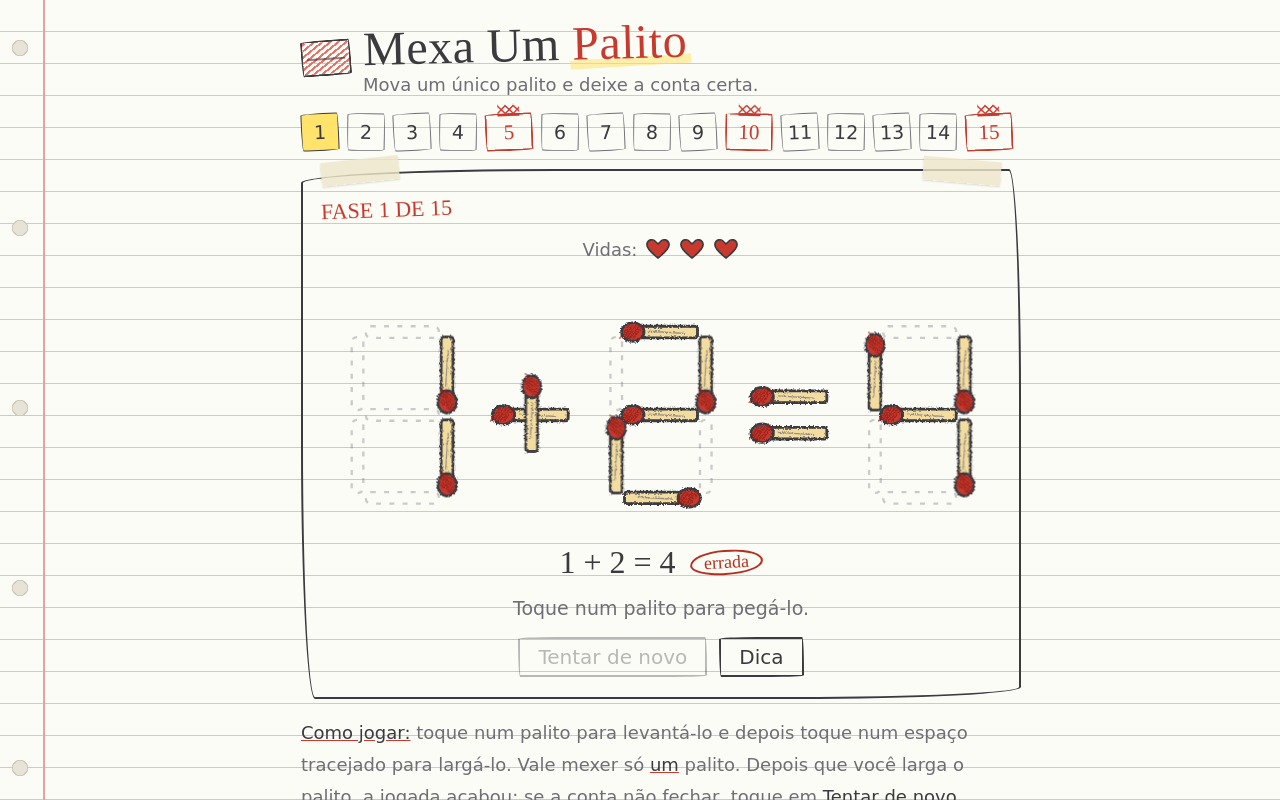
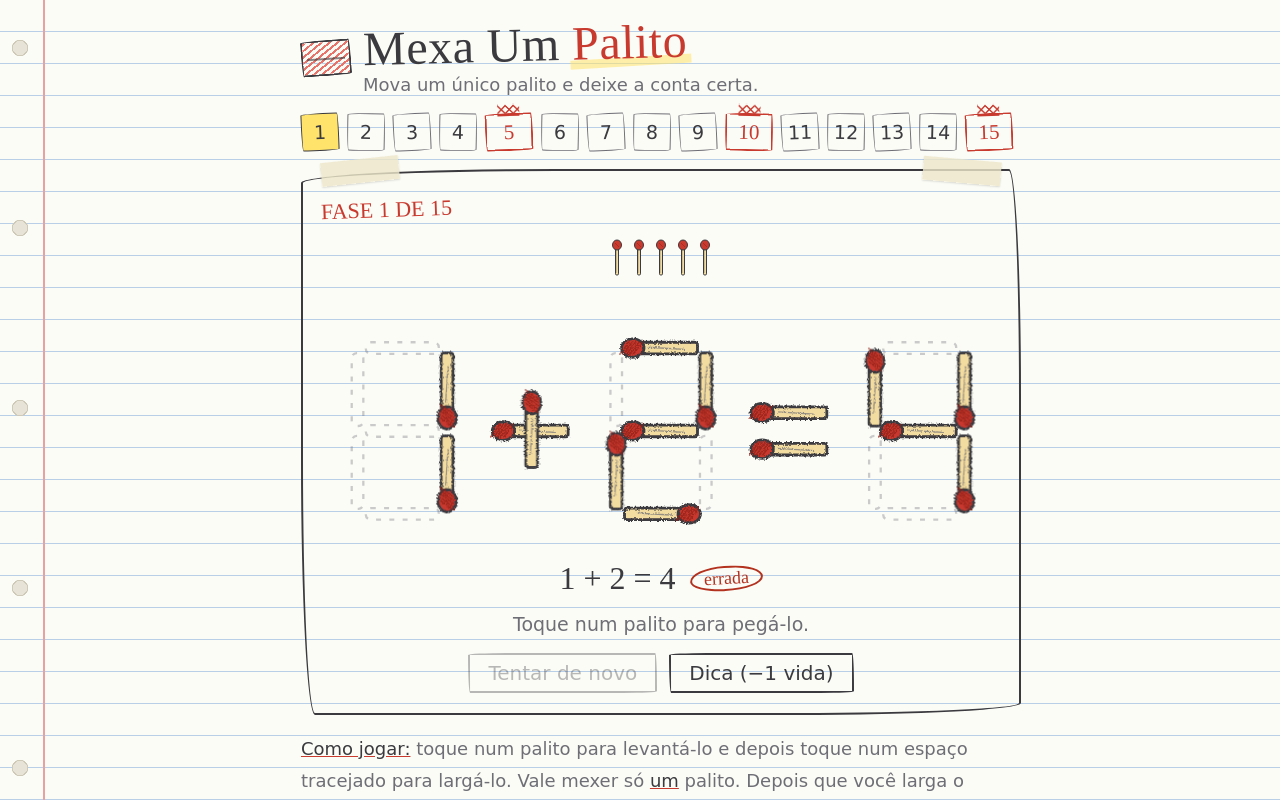
Before and after one commit to PauloTroyano/mexa-um-palito, a React (Vite) app: page / in a window 1280 px wide. Shown: the top 800 px of the page. Built offline with nearby package versions, Linux system fonts and the light colour scheme.

Commit message:
5 lives as burning matches, hint costs a life, no going back to past levels
Co-Authored-By: Claude Sonnet 4.6 <noreply@anthropic.com>

```diff
--- a/src/App.jsx
+++ b/src/App.jsx
@@ -74,7 +74,7 @@ export default function App() {
 
         <div className="actions">
           <button className={`btn${lostNow ? ' primary' : ''}`} disabled={solved || (!orig && !lifted && !lostNow)} onClick={() => dispatch({ type: lives === 0 ? 'restart' : 'retry' })}>{lives === 0 ? 'Recomeçar do zero' : 'Tentar de novo'}</button>
-          {!lv.boss && !solved && <button className="btn" onClick={() => dispatch({ type: 'hint' })}>Dica</button>}
+          {!lv.boss && !solved && <button className="btn" disabled={lives <= 0} onClick={() => dispatch({ type: 'hint' })}>Dica (−1 vida)</button>}
           {solved && !last && <button className="btn primary" onClick={() => dispatch({ type: 'next' })}>Próxima fase</button>}
         </div>
       </section>
--- a/src/components/LevelPicker.jsx
+++ b/src/components/LevelPicker.jsx
@@ -1,7 +1,7 @@
 import { LEVELS } from '../game/levels.js';
 
 export default function LevelPicker({ current, done, onPick }) {
-  const unlocked = (i) => i === 0 || done.includes(i - 1);
+  const unlocked = (i) => (i === 0 || done.includes(i - 1)) && !done.includes(i);
   return (
     <nav className="levels" aria-label="Escolher fase">
       {LEVELS.map((lv, i) => (
--- a/src/components/Lives.jsx
+++ b/src/components/Lives.jsx
@@ -1,15 +1,44 @@
-const HEART = 'M13 21 C4 14 1 10 2 6.5 C3 2.5 8 1.5 10.5 4.5 L13 7 L15.5 4.5 C18 1.5 23 2.5 24 6.5 C25 10 22 14 13 21 Z';
+function Match({ alive, justLost }) {
+  return (
+    <svg viewBox="0 0 14 40" aria-hidden="true"
+      className={`match-life ${!alive ? 'burned' : ''} ${justLost ? 'just' : ''}`}>
+      {alive ? (
+        <>
+          {/* stick */}
+          <rect x="5.5" y="8" width="3" height="30" rx="1.2"
+            fill="var(--wood)" stroke="var(--lead)" strokeWidth="1" />
+          {/* grain lines */}
+          <line x1="6.5" y1="12" x2="6.5" y2="36" stroke="var(--lead-soft)" strokeWidth="0.6" opacity="0.5" />
+          {/* head */}
+          <ellipse cx="7" cy="8" rx="4.5" ry="5"
+            fill="var(--red)" stroke="var(--lead)" strokeWidth="1" />
+          <line x1="5" y1="6" x2="9" y2="10" stroke="#8f2019" strokeWidth="0.8" opacity="0.6" />
+        </>
+      ) : (
+        <>
+          {/* burned stick — darker, thinner */}
+          <rect x="5.8" y="10" width="2.4" height="28" rx="1"
+            fill="#5a3a1a" stroke="#3a2010" strokeWidth="0.8" opacity="0.7" />
+          {/* burned head — ash gray blob */}
+          <ellipse cx="7" cy="9" rx="4" ry="4.5"
+            fill="#aaa" stroke="#888" strokeWidth="0.8" opacity="0.8" />
+          {/* ash crack lines */}
+          <line x1="5.5" y1="7.5" x2="8.5" y2="11" stroke="#777" strokeWidth="0.7" opacity="0.6" />
+          <line x1="8" y1="7" x2="5.5" y2="10.5" stroke="#777" strokeWidth="0.7" opacity="0.6" />
+        </>
+      )}
+    </svg>
+  );
+}
 
 export default function Lives({ lives, max, justLost }) {
   return (
     <div className="lives" aria-live="polite" aria-label={`${lives} de ${max} vidas`}>
-      <span>{max === 1 ? 'Vida única:' : 'Vidas:'}</span>
-      {Array.from({ length: max }, (_, i) => (
-        <svg key={i} viewBox="0 0 26 24" aria-hidden="true"
-          className={`heart ${i >= lives ? 'lost' : ''} ${justLost && i === lives ? 'just' : ''}`}>
-          <path d={HEART} />
-        </svg>
-      ))}
+      {Array.from({ length: max }, (_, i) => {
+        const alive = i < lives;
+        const isJustLost = justLost && i === lives;
+        return <Match key={i} alive={alive} justLost={isJustLost} />;
+      })}
     </div>
   );
 }
--- a/src/game/levels.js
+++ b/src/game/levels.js
@@ -22,4 +22,4 @@ export const LEVELS = [
   },
 ];
 
-export const livesFor = (level) => LEVELS[level].lives ?? 3;
+export const livesFor = (level) => LEVELS[level].lives ?? 5;
--- a/src/game/reducer.js
+++ b/src/game/reducer.js
@@ -75,12 +75,15 @@ function tap(state, slot) {
 
 function hint(state) {
   if (state.solved || LEVELS[state.level].boss) return state;
+  if (state.lives <= 0) return state;
   const [sol] = solutions(parse(LEVELS[state.level].p));
   if (!sol) return state;
   const stage = state.hint ? 2 : 1;
   const base = state.orig ? loadLevel(state, state.level, true) : state;
+  const lives = base.lives - 1;
   return {
     ...base,
+    lives,
     hint: { ...sol, stage },
     msg: stage === 1
       ? m('O palito destacado é o que precisa sair. Toque em Dica de novo para ver o destino.')
--- a/src/styles.css
+++ b/src/styles.css
@@ -76,6 +76,11 @@ g.seg.hint .stick{fill:var(--mark)}
 .rules b{color:var(--lead);font-weight:400;text-decoration:underline;text-decoration-color:var(--red)}
 .streak{font-variant-numeric:tabular-nums;color:var(--lead-soft)}
 .streak b{color:var(--red);font-weight:400;font-size:24px}
+.lives{display:flex;align-items:flex-end;gap:6px;justify-content:center}
+.match-life{width:14px;height:40px;transition:filter .2s}
+.match-life.burned{filter:grayscale(1) opacity(0.5)}
+.match-life.just{animation:burn-out .4s ease}
+@keyframes burn-out{0%{transform:scale(1.2) rotate(-5deg)}50%{transform:scale(0.9) rotate(3deg)}100%{transform:scale(1) rotate(0)}}
 @media (max-width:480px){body{padding-left:52px}}
 @media (prefers-reduced-motion:reduce){.m,.win .head,.shake{transition:none;animation:none}}
 .levels button.boss{width:48px;border-width:2.4px;border-color:var(--red);color:var(--red);font-family:"Gochi Hand",cursive;font-size:21px}
```
